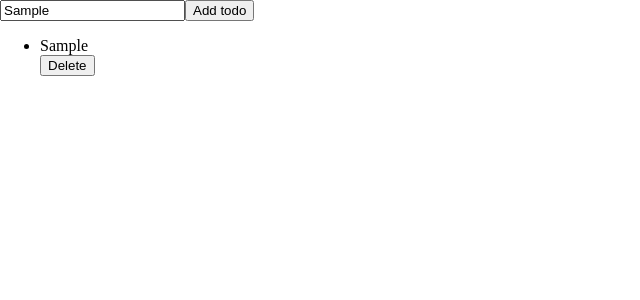
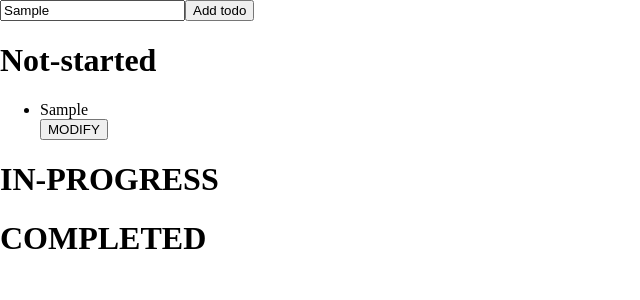
Before and after one commit to localhostd3veloper/basic-todo-react-app, a React (Vite) app: page / in a window 1280 px wide. Both pictures are taken after typing "Sample" into the empty fields and a click on the button "Add todo". Shown: the top 300 px of the page, without its empty margins (0-640 px from the left). Built offline with nearby package versions, Linux system fonts and the light colour scheme.

Commit message:
adding todo states

```diff
--- a/src/App.tsx
+++ b/src/App.tsx
@@ -3,6 +3,7 @@ import './App.scss';
 import {
 	TypeTodo,
 	genUUID,
+	getFilteredTasks,
 	getLocalStorageData,
 	setLocalStorageData,
 } from './helper';
@@ -18,6 +19,7 @@ function App() {
 			uuid: genUUID(),
 			text: todoInputRef.current?.value ?? '',
 			createdOn: new Date(),
+			state: 'NOT-STARTED',
 		};
 		setTodoList((prev) => {
 			setLocalStorageData([...prev, newTodoObj]);
@@ -25,11 +27,16 @@ function App() {
 		});
 	};
 
-	const removeTodo = (uuid: string) => {
+	const modifyTodoState = (uuid: string, state: TypeTodo['state']) => {
 		setTodoList((prev) => {
-			const updatedList = prev.filter((val) => val.uuid !== uuid);
-			setLocalStorageData(updatedList);
-			return updatedList;
+			const todo = prev.find((val) => val.uuid === uuid);
+			if (todo) {
+				const filteredList = prev.filter((val) => val.uuid !== uuid);
+				todo.state = state;
+				setLocalStorageData([...filteredList, todo]);
+				return [...filteredList, todo];
+			}
+			return prev;
 		});
 	};
 
@@ -44,18 +51,43 @@ function App() {
 				/>
 				<button type="submit">Add todo</button>
 			</form>
+			<h1>Not-started</h1>
 			<ul>
-				{todoList.map((todo, i) => (
+				{getFilteredTasks('NOT-STARTED', todoList).map((todo, i) => (
 					<div key={i}>
 						<li>{todo.text}</li>
 						<button
 							type="button"
 							onClick={() => {
-								removeTodo(todo.uuid);
+								modifyTodoState(todo.uuid, 'IN-PROGRESS');
 							}}
 						>
-							Delete
+							MODIFY
 						</button>
+					</div>
+				))}
+			</ul>
+			<h1>IN-PROGRESS</h1>
+			<ul>
+				{getFilteredTasks('IN-PROGRESS', todoList).map((todo, i) => (
+					<div key={i}>
+						<li>{todo.text}</li>
+						<button
+							type="button"
+							onClick={() => {
+								modifyTodoState(todo.uuid, 'COMPLETED');
+							}}
+						>
+							MODIFY
+						</button>
+					</div>
+				))}
+			</ul>
+			<h1>COMPLETED</h1>
+			<ul>
+				{getFilteredTasks('COMPLETED', todoList).map((todo, i) => (
+					<div key={i}>
+						<li>{todo.text}</li>
 					</div>
 				))}
 			</ul>
--- a/src/helper.ts
+++ b/src/helper.ts
@@ -4,6 +4,7 @@ export type TypeTodo = {
 	uuid: string;
 	text: string;
 	createdOn: Date;
+	state: 'NOT-STARTED' | 'IN-PROGRESS' | 'COMPLETED';
 };
 
 export const genUUID = () => uuidV4().substring(0, 6);
@@ -25,3 +26,10 @@ export const setLocalStorageData = (newData: TypeTodo[]) => {
 	}
 	return false;
 };
+
+export const getFilteredTasks = (
+	state: TypeTodo['state'],
+	todoList: TypeTodo[],
+) => {
+	return todoList.filter((val) => val.state === state);
+};
```
